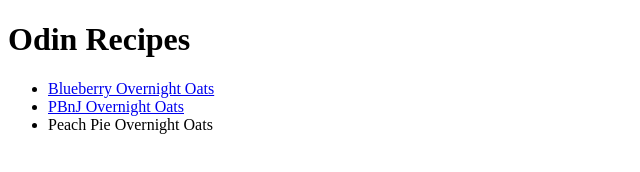
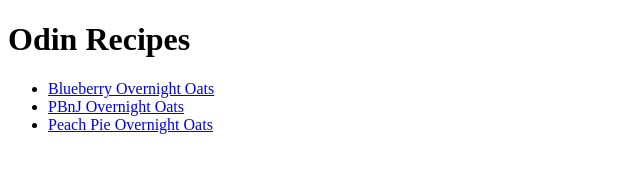
Before and after one commit to RustyBrains/odin-recipes, a plain HTML site: page index.html in a window 1280 px wide. Shown: the whole page, without its empty margins (0-640 px from the left). Drawn offline with Linux system fonts and the light colour scheme.

Commit message:
Fix link to peach pie overnight oats page

```diff
--- a/index.html
+++ b/index.html
@@ -10,7 +10,7 @@
     <ul>
         <li><a href="./recipes/blueberry-overnight-oats.html">Blueberry Overnight Oats</a></li>
         <li><a href="./recipes/pbnj-overnight-oats.html">PBnJ Overnight Oats</a></li>
-        <li><a href="./recipes/peach-pie-overnight-oats.html"></a>Peach Pie Overnight Oats</li>
+        <li><a href="./recipes/peach-pie-overnight-oats.html">Peach Pie Overnight Oats</a></li>
     </ul>
 </body>
 </html>
```
